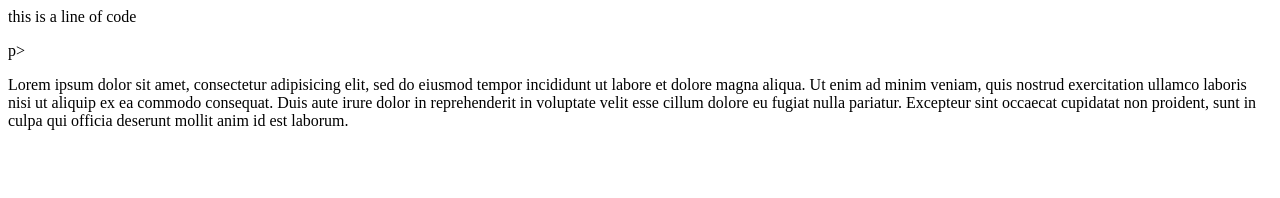
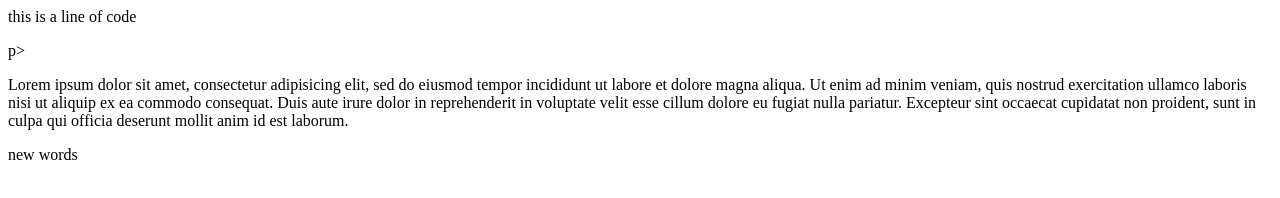
Before and after one commit to Doodler46/helpermonkey, a plain HTML site: page index.html in a window 1280 px wide. Drawn offline with Linux system fonts and the light colour scheme.

Commit message:
new paragraph

```diff
--- a/index.html
+++ b/index.html
@@ -10,5 +10,7 @@
 		consequat. Duis aute irure dolor in reprehenderit in voluptate velit esse
 		cillum dolore eu fugiat nulla pariatur. Excepteur sint occaecat cupidatat non
 		proident, sunt in culpa qui officia deserunt mollit anim id est laborum.</p>
+
+    <p>new words</p>
 	</body>
 </html>
```
